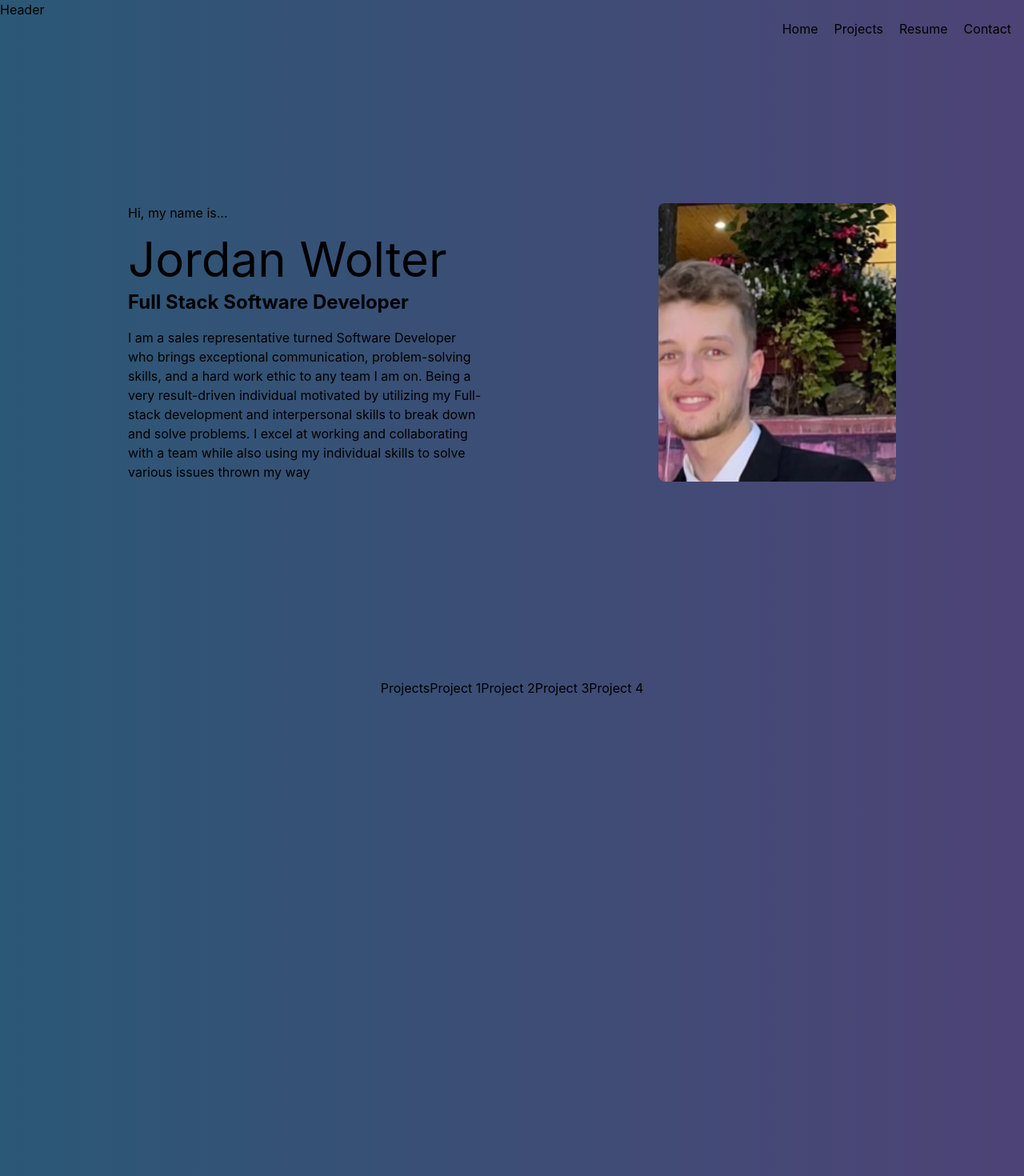
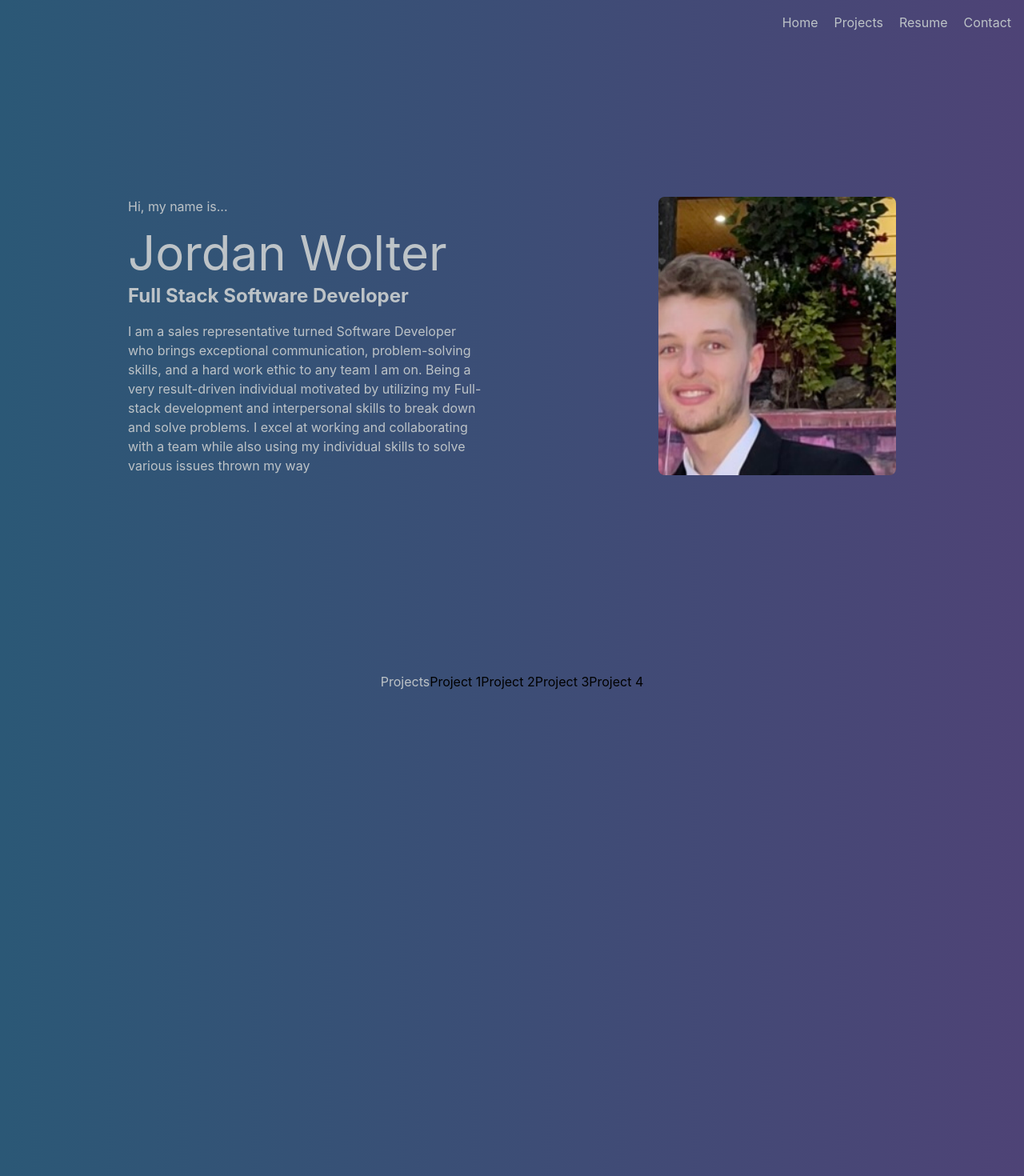
Before and after one commit to Jwolter23/my-portfolio, a React (Create React App) app in the folder portfolio-app/: page / in a window 1280 px wide. Shown: the top 1470 px of the page at 80% size. Built offline with nearby package versions, Linux system fonts and the light colour scheme.

Commit message:
styling and color

```diff
--- a/portfolio-app/src/components/Header.jsx
+++ b/portfolio-app/src/components/Header.jsx
@@ -3,7 +3,7 @@ import Nav from './Nav'
 export default function Header () {
     return (
         <div>
-            <h2 className='flex-1 justify-end'> Header </h2>
+            <h2 className='flex-1 justify-end'> </h2>
             <Nav />
         </div>
     )
--- a/portfolio-app/src/components/Home.jsx
+++ b/portfolio-app/src/components/Home.jsx
@@ -12,7 +12,7 @@ export default function Home () {
         <div>
             <div className="h-screen w-screen flex items-center">
                 <div className='flex  mx-auto pb-10 w-3/4 justify-around'>
-                    <div className='flex flex-col'>
+                    <div className='flex flex-col text-silver'>
                             <h4 className='text-blue-900 mb-4'>Hi, my name is...</h4>
                             <h1 className="text-6xl mb-2">Jordan Wolter</h1>
                             <h3 className=" text-2xl font-bold">Full Stack Software Developer</h3>
@@ -23,7 +23,7 @@ export default function Home () {
 
             </div>
             <div className='flex justify-center h-screen w-screen'>
-                <h1 clas>Projects</h1>
+                <h1 className=' text-silver'>Projects</h1>
                 <div>Project 1</div>
                 <div>Project 2</div>
                 <div> Project 3</div>
--- a/portfolio-app/src/components/Nav.jsx
+++ b/portfolio-app/src/components/Nav.jsx
@@ -3,7 +3,7 @@ import { Link } from 'react-router-dom'
 export default function Nav () {
     return (
         <div>
-            <div class=' flex justify-end gap-5 mr-4'>
+            <div class=' flex justify-end gap-5 mr-4 pt-4 pb-0 text-silver'>
             <Link to='/'> Home </Link>
             <Link to='/projects'> Projects</Link>
             <Link to='/resume'> Resume </Link>
--- a/portfolio-app/tailwind.config.js
+++ b/portfolio-app/tailwind.config.js
@@ -4,7 +4,8 @@ module.exports = {
   theme: {
     colors: {
       sea: '#2b5876',
-      burp: '#4e4376'
+      burp: '#4e4376',
+      silver: '#bdc3c7'
     },
     extend: {},
   },
```
